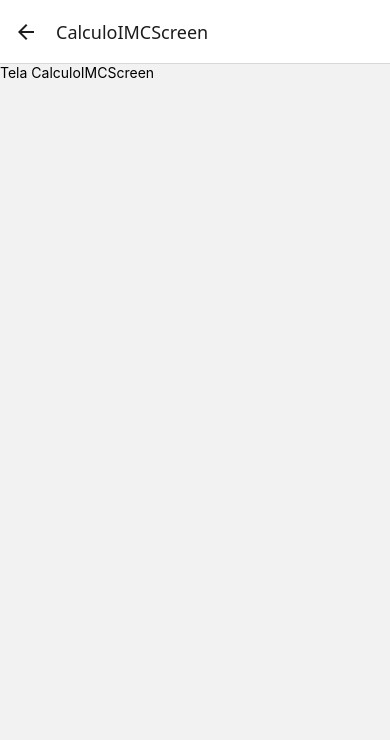
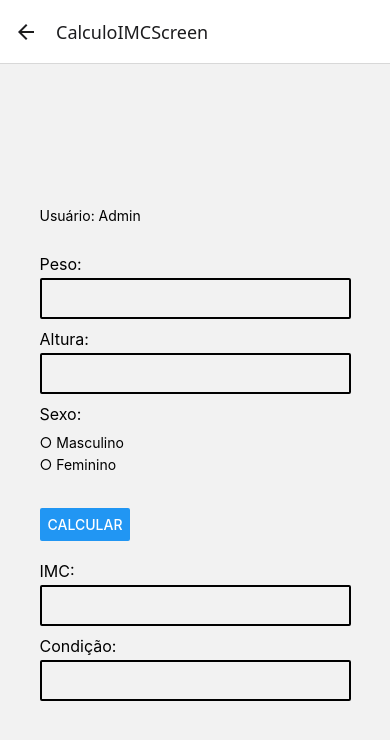
Before and after one commit to ArthurSoaresLima/Sistema_Heath, a React Native app: screen /CalculoIMCScreen in a window 390 px wide. Shown: the top 740 px of the page. Built offline with nearby package versions, Linux system fonts and the light colour scheme.

Commit message:
Criada a página de cálculo de IMC

```diff
--- a/src/screens/CalculoIMCScreen.js
+++ b/src/screens/CalculoIMCScreen.js
@@ -1,9 +1,149 @@
-import { View,Text, Button, TextInput } from "react-native";
+import React, { useState } from "react";
+import { View, Text, TextInput, Button, StyleSheet, TouchableOpacity, } from "react-native";
 
-export default function CalculoIMCScreen({navigation}){
-    return(
-        <View>
-            <Text >Tela CalculoIMCScreen</Text>
+export default function CalculoIMCScreen({ navigation }) {
+
+  const [peso, setPeso] = useState("");
+  const [altura, setAltura] = useState("");
+  const [sexo, setSexo] = useState(null);
+  const [imc, setImc] = useState("");
+  const [condicao, setCondicao] = useState("");
+
+  const calcularIMC = () => {
+
+    const pesoNum = parseFloat(peso);
+    const alturaNum = parseFloat(altura.replace(",", "."));
+
+    if (!pesoNum || !alturaNum || alturaNum === 0 || !sexo) {
+      setImc("");
+      setCondicao("Preencha todos os campos corretamente.");
+      return;
+    }
+
+    const imcCalculado = pesoNum / (alturaNum * alturaNum);
+    const imcValue = imcCalculado.toFixed(2);
+    setImc(imcValue);
+
+    let resultado;
+
+    if (imcCalculado < 18.5) {
+      if (imcCalculado < 17) {
+        if (imcCalculado < 16) {
+          resultado = "Magreza grave";
+        } else {
+          resultado = "Magreza moderada";
+        }
+      } else {
+        resultado = "Magreza leve";
+      }
+    } else {
+      if (imcCalculado <= 24.9) {
+        resultado = "Peso ideal";
+      } else if (imcCalculado <= 29.9) {
+        resultado = "Sobrepeso";
+      } else if (imcCalculado <= 34.9) {
+        resultado = "Obesidade grau I";
+      } else if (imcCalculado <= 39.9) {
+        resultado = "Obesidade grau II";
+      } else {
+        resultado = "Obesidade grau III ou mórbida";
+      }
+    }
+
+    setCondicao(resultado);
+  };
+
+  return (
+    <View style={styles.screen}>
+      <View style={styles.container}>
+        <Text style={styles.usuario}>Usuário: Admin</Text>
+
+        <Text style={styles.label}>Peso:</Text>
+        <TextInput
+          style={styles.input}
+          keyboardType="numeric"
+          value={peso}
+          onChangeText={setPeso}
+        />
+
+        <Text style={styles.label}>Altura:</Text>
+        <TextInput
+          style={styles.input}
+          keyboardType="numeric"
+          value={altura}
+          onChangeText={setAltura}
+        />
+
+        <Text style={styles.label}>Sexo:</Text>
+        <View style={styles.radioGroup}>
+          <TouchableOpacity
+            onPress={() => setSexo("masculino")}
+            style={styles.radioOption}
+          >
+            <Text>{sexo === "masculino" ? "◉" : "○"} Masculino</Text>
+          </TouchableOpacity>
+          <TouchableOpacity
+            onPress={() => setSexo("feminino")}
+            style={styles.radioOption}
+          >
+            <Text>{sexo === "feminino" ? "◉" : "○"} Feminino</Text>
+          </TouchableOpacity>
         </View>
-    )
+
+        <View style={styles.button}>
+          <Button title="Calcular" onPress={calcularIMC} />
+        </View>
+
+        <Text style={styles.label}>IMC:</Text>
+        <TextInput style={styles.input} value={imc} editable={false} />
+
+        <Text style={styles.label}>Condição:</Text>
+        <TextInput style={styles.input} value={condicao} editable={false} />
+      </View>
+    </View>
+  );
 }
+
+const styles = StyleSheet.create({
+  screen: {
+    flex: 1,
+    justifyContent: "center",
+    alignItems: "center",
+
+  },
+  container: {
+    padding: 20,
+    width: "90%",
+    maxWidth: 400,
+  },
+  title: {
+    fontSize: 24,
+    marginBottom: 20,
+  },
+  usuario: {
+    marginBottom: 20,
+  },
+  label: {
+    fontSize: 16,
+    marginTop: 10,
+  },
+  input: {
+    borderWidth: 2,
+    borderRadius: 2,
+    padding: 10,
+    marginTop: 4,
+  },
+  radioGroup: {
+    marginTop: 10,
+    marginBottom: 20,
+  },
+  radioOption: {
+    flexDirection: "row",
+    alignItems: "center",
+    marginBottom: 5,
+  },
+  button: {
+    marginVertical: 10,
+    alignSelf: "flex-start",
+  },
+});
--- a/src/screens/DesktopScreen.js
+++ b/src/screens/DesktopScreen.js
@@ -4,6 +4,11 @@ export default function DesktopScreen({navigation}){
     return(
         <View>
             <Text >Tela DesktopScreen</Text>
+
+            <Button
+                title="álculo IMC"
+                onPress={() => navigation.navigate('CalculoIMCScreen')}
+            />
         </View>
     )
 }
```
Also changed, not shown: package.json (+5 -2 lines), 1 other file (tests, documents, lock files or other folders).
